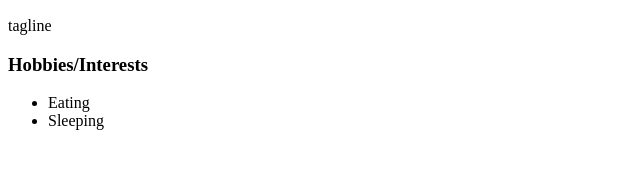
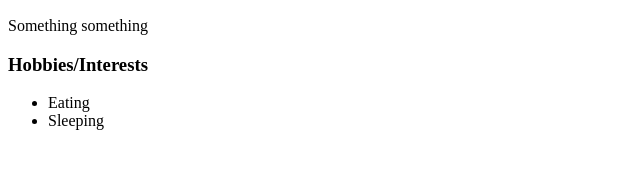
Before and after one commit to MericGit/Portfolio, a plain HTML site: page index.html in a window 1280 px wide. Shown: the part 383-552 px from the top of the page, 0-640 px from the left. Drawn offline with Linux system fonts and the light colour scheme.

```diff
--- a/index.html
+++ b/index.html
@@ -10,7 +10,7 @@
     <script src="script.js"></script>
     <h1> words </h1>
     <img src="https://images.ctfassets.net/hrltx12pl8hq/3KWcqxPlvmgkpMS5VdjLAk/3cbdd812faf4b8c343b259656d31a0ee/rendered_15.jpg?fit=fill&w=480&h=270" alt="img" style="width:450px;height:300px;">
-    <p> tagline </p>
+    <p> Something something </p>
     <h3>Hobbies/Interests</h3>
     <ul>
         <li> Eating </li>
```
